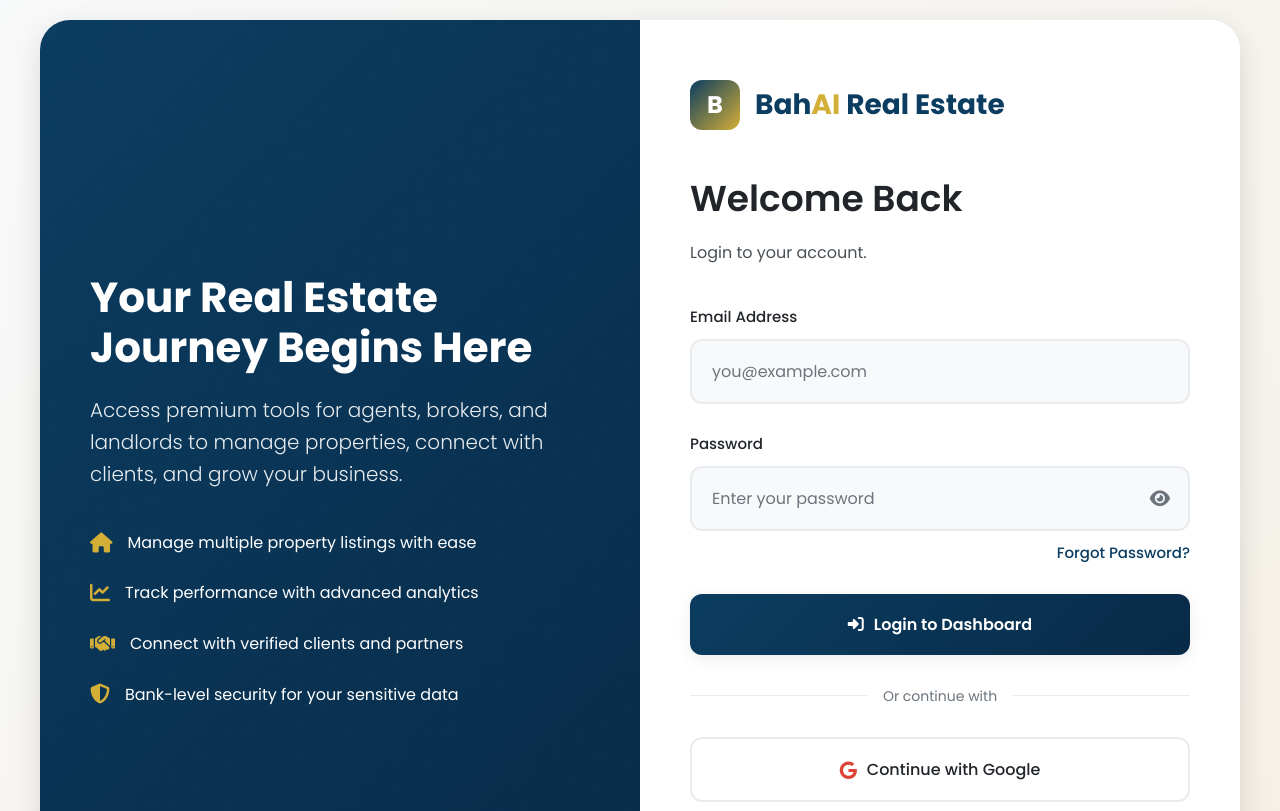
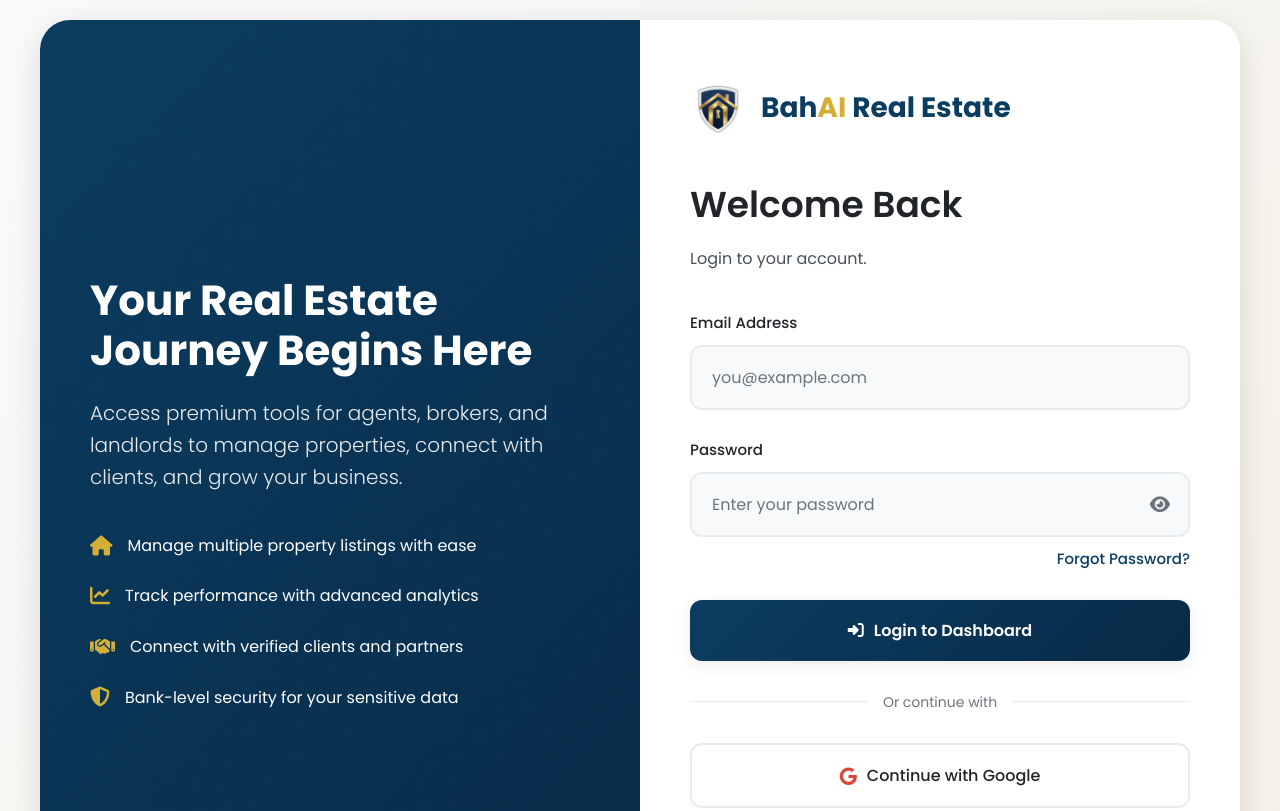
Before and after one commit to cae-beep/RealEase, a website: page BahAI/public/login.html in a window 1280 px wide. Shown: the top 811 px of the page. Drawn offline with Linux system fonts and the light colour scheme.

Commit message:
ui login

```diff
--- a/BahAI/public/login.html
+++ b/BahAI/public/login.html
@@ -148,17 +148,16 @@
     }
 
     .logo-icon {
-      width: 50px;
-      height: 50px;
-      background: linear-gradient(135deg, var(--primary) 0%, var(--accent) 100%);
-      border-radius: 12px;
-      display: flex;
-      align-items: center;
-      justify-content: center;
+      width: 56px;
+      height: 56px;
       margin-right: 15px;
-      color: white;
-      font-size: 24px;
-      font-weight: 700;
+      flex-shrink: 0;
+    }
+    .logo-icon img {
+      width: 100%;
+      height: 100%;
+      object-fit: contain;
+      display: block;
     }
 
     .logo-text {
@@ -487,7 +486,6 @@
       .logo-icon {
         width: 45px;
         height: 45px;
-        font-size: 22px;
       }
 
       .logo-text {
@@ -586,7 +584,9 @@
     <!-- Form Side -->
     <div class="form-side">
       <div class="logo-container">
-        <div class="logo-icon">B</div>
+        <div class="logo-icon">
+          <img src="images/logo-bahai.png" alt="BahAI Real Estate" />
+        </div>
         <div class="logo-text">Bah<span>AI</span> Real Estate</div>
       </div>
 
```
Also changed, not shown: BahAI/public/images/logo-bahai.png (added).
